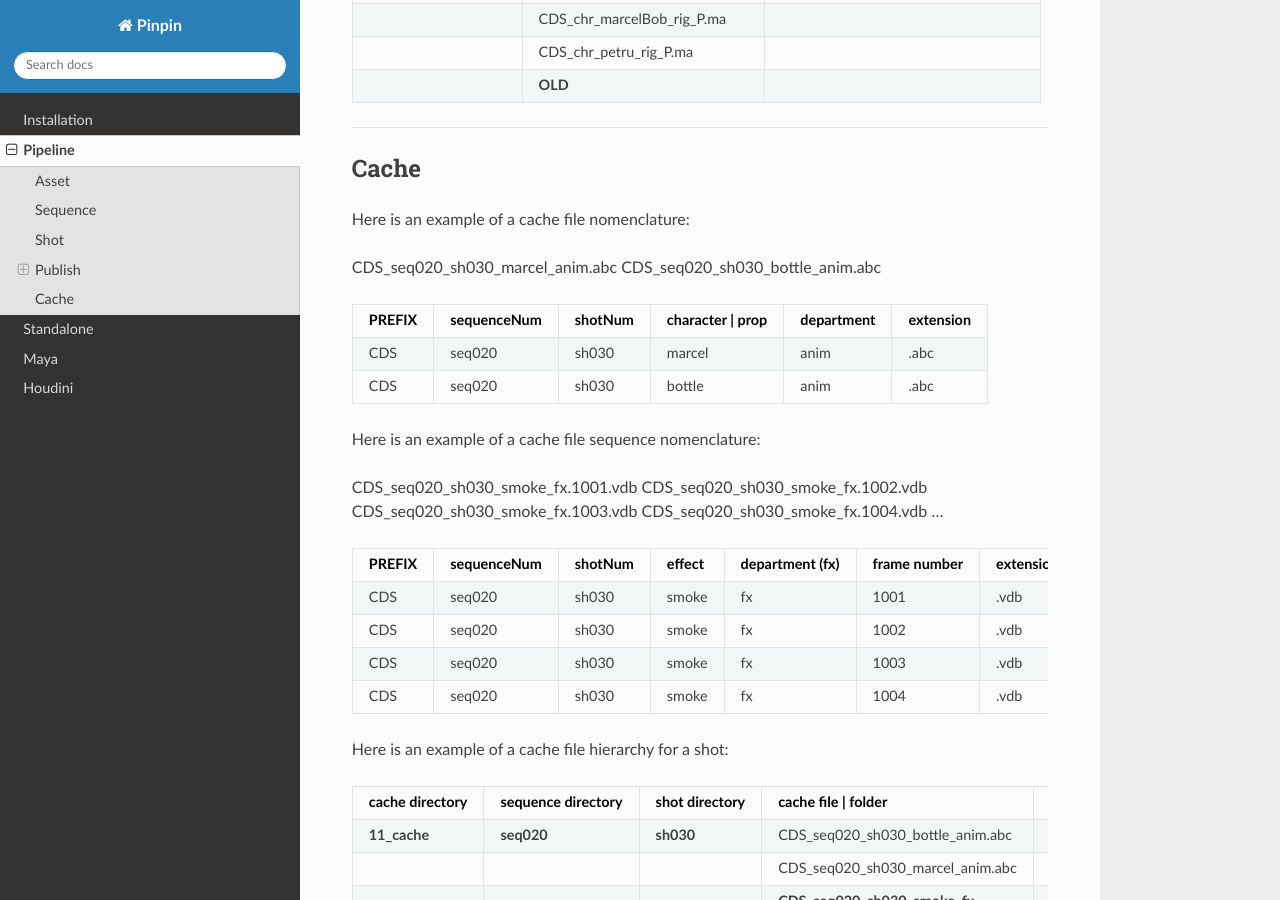
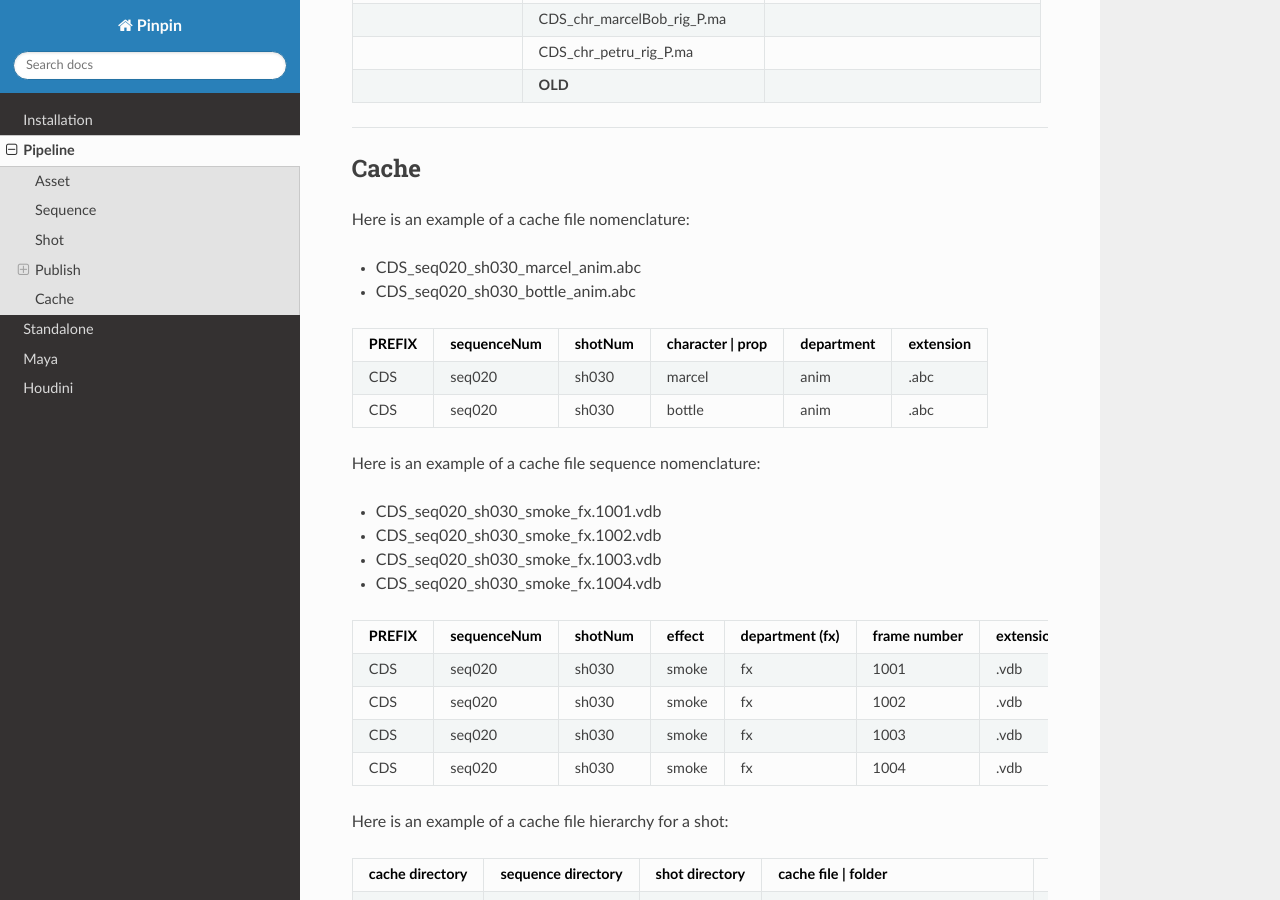
Before and after one commit to DavidDelaunay43/Pinpin, a Sphinx documentation site: the page built from documentation/source/pipeline.rst, in a window 1280 px wide and 900 px high, scrolled down 4906 px. Built offline with Sphinx 7.4.7 and the Read the Docs theme 2.0.0, drawn with Linux system fonts in a browser that asks for light colours.

Commit message:
update doc

```diff
--- a/documentation/source/pipeline.rst
+++ b/documentation/source/pipeline.rst
@@ -370,8 +370,8 @@ Cache
 
 Here is an example of a cache file nomenclature:
 
-CDS_seq020_sh030_marcel_anim.abc
-CDS_seq020_sh030_bottle_anim.abc
+* CDS_seq020_sh030_marcel_anim.abc
+* CDS_seq020_sh030_bottle_anim.abc
 
 .. list-table::
    :header-rows: 1
@@ -397,11 +397,10 @@ CDS_seq020_sh030_bottle_anim.abc
 
 Here is an example of a cache file sequence nomenclature:
 
-CDS_seq020_sh030_smoke_fx.1001.vdb
-CDS_seq020_sh030_smoke_fx.1002.vdb
-CDS_seq020_sh030_smoke_fx.1003.vdb
-CDS_seq020_sh030_smoke_fx.1004.vdb
-...
+* CDS_seq020_sh030_smoke_fx.1001.vdb
+* CDS_seq020_sh030_smoke_fx.1002.vdb
+* CDS_seq020_sh030_smoke_fx.1003.vdb
+* CDS_seq020_sh030_smoke_fx.1004.vdb
 
 .. list-table::
    :header-rows: 1
```
Also changed, not shown: 2 other files.
